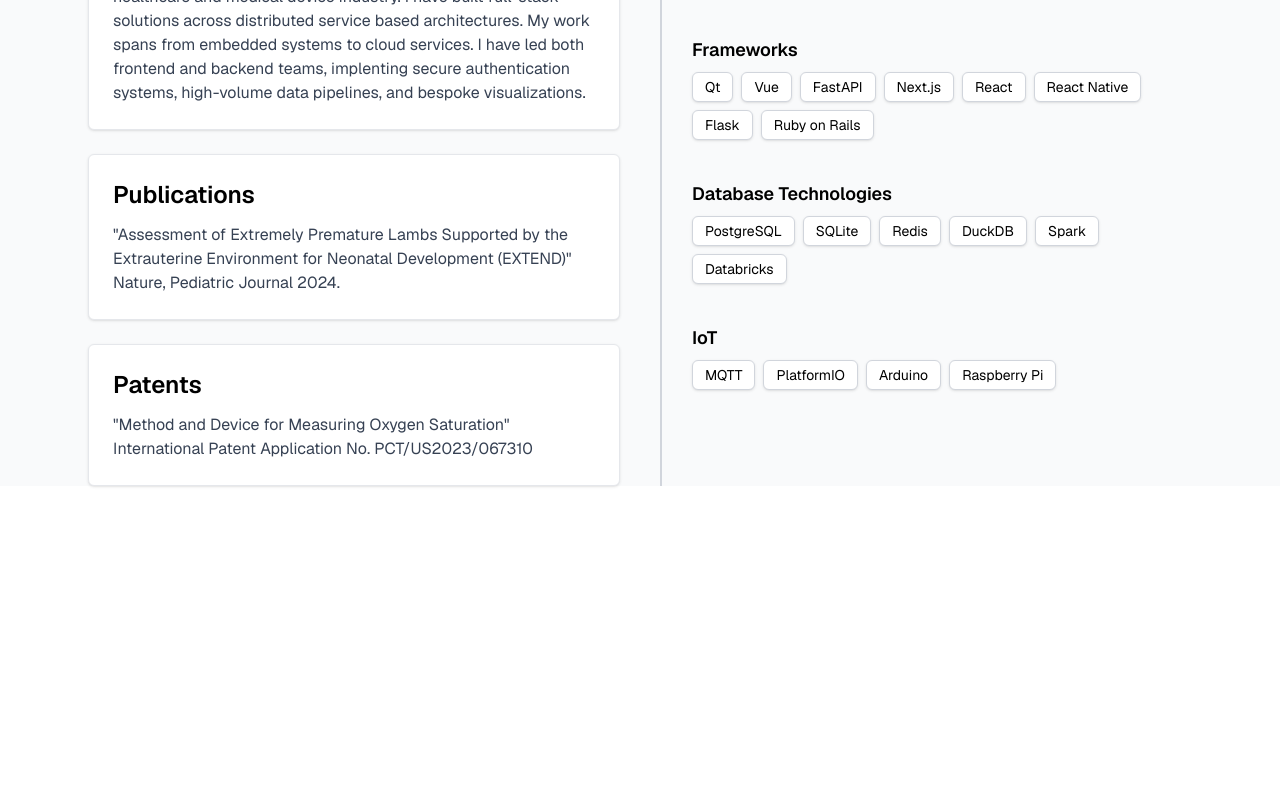
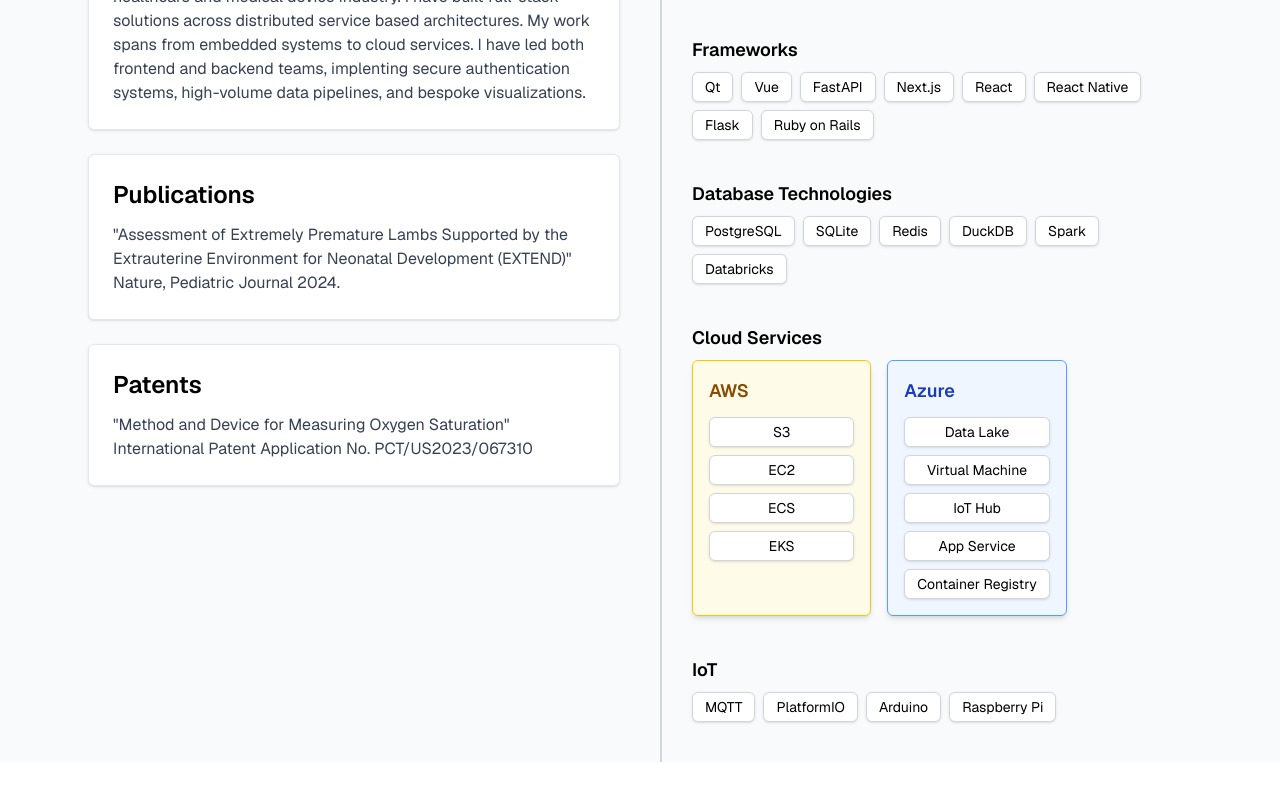
Before and after one commit to mslipenchuk267/matthewslipenchuk, a Next.js app: page / in a window 1280 px wide. Shown: the part 396-1196 px from the top of the page. Before the commit the page ends 946 px from the top, so only its background shows below. Built offline with nearby package versions, Linux system fonts and the light colour scheme.

Commit message:
Added cloud Services section and styling

```diff
--- a/src/app/page.tsx
+++ b/src/app/page.tsx
@@ -1,7 +1,8 @@
 export default function Home() {
   const glassTile = "bg-white bg-opacity-30 shadow-sm backdrop-filter backdrop-blur-xl rounded-md p-6 border border-gray-200";
-  const skillTile = "bg-white bg-opacity-30 shadow-sm backdrop-filter backdrop-blur-xl border-gray-300 border rounded-md px-3 py-1 text-sm"
-  const skillList = "flex flex-wrap gap-2"
+  const skillTile = "bg-white bg-opacity-30 shadow-sm backdrop-filter backdrop-blur-xl border-gray-300 border rounded-md px-3 py-1 text-sm w-fit inline-block"
+  const cloudSkillTile = `${skillTile} w-full text-center`;
+
   return (
     <div className="min-h-screen bg-gray-50 font-sans">
       {/* Hero Section */}
@@ -75,6 +76,36 @@
             </ul>
           </div>
 
+          {/* Cloud Services */}
+          <div className="mb-10 relative w-fit inline-block">
+            <h3 className="font-semibold text-lg mb-2">Cloud Services</h3>
+            <div className="grid grid-cols-2 w-fit gap-4">
+              {/* AWS */}
+              <div className="bg-yellow-50 border border-yellow-400 shadow-md rounded-md p-4">
+                <h3 className="font-semibold text-lg mb-3 text-yellow-800">AWS</h3>
+                <ul className="flex flex-col gap-2">
+                  {['S3', 'EC2', 'ECS', 'EKS'].map((service) => (
+                    <li key={service} className={cloudSkillTile}>
+                      {service}
+                    </li>
+                  ))}
+                </ul>
+              </div>
+
+              {/* Azure */}
+              <div className="bg-blue-50 border border-blue-400 shadow-md rounded-md p-4">
+                <h3 className="font-semibold text-lg mb-3 text-blue-800">Azure</h3>
+                <ul className="flex flex-col gap-2">
+                  {['Data Lake', 'Virtual Machine', 'IoT Hub', 'App Service', 'Container Registry'].map((service) => (
+                    <li key={service} className={cloudSkillTile}>
+                      {service}
+                    </li>
+                  ))}
+                </ul>
+              </div>
+            </div>
+          </div>
+
           {/* IoT Technologies */}
           <div className="mb-10 relative">
             <h3 className="font-semibold text-lg mb-2">IoT</h3>
```
